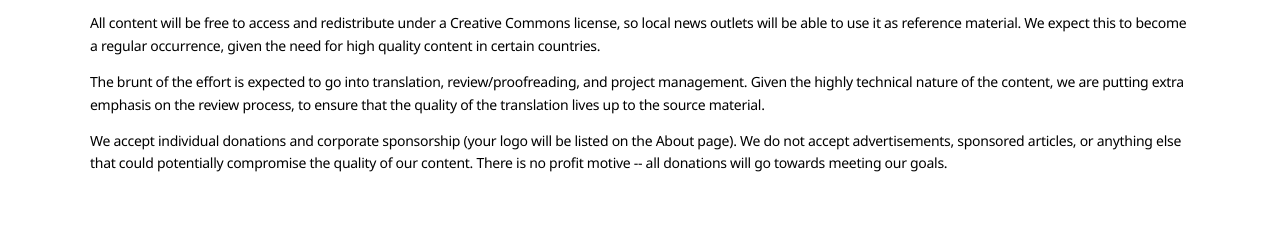
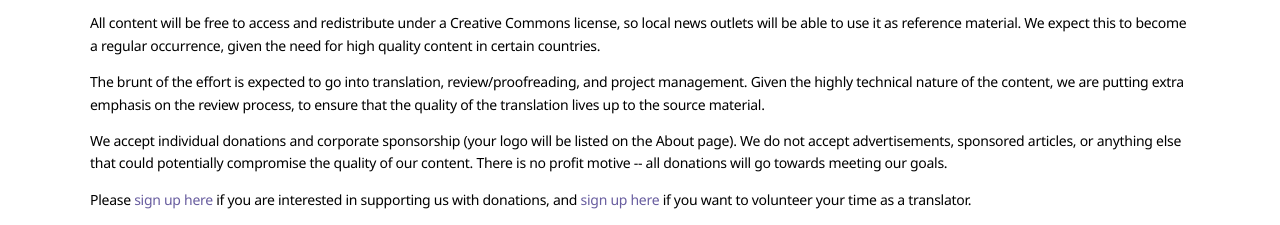
Before and after one commit to ReadingBitcoin/readingbitcoin-website, a Flask app: page /about/ in a window 1280 px wide. Shown: the part 628-853 px from the top of the page. Before the commit the page ends 800 px from the top, so only its background shows below. Run offline with Flask 2, Linux system fonts and the light colour scheme; some libraries are stand-ins or nearby versions.

Commit message:
Add donation and volunteer Google form to About page

```diff
--- a/readingbitcoin/templates/about.html
+++ b/readingbitcoin/templates/about.html
@@ -40,6 +40,10 @@
             We accept individual donations and corporate sponsorship (your logo will be listed on the About page). We do not accept advertisements, sponsored articles, or anything else that could potentially compromise the quality of our content. There is no profit motive -- all donations will go towards meeting our goals.
         </p>
 
+        <p>
+            Please <a href="https://goo.gl/forms/At2UdtZlBXO7O3g83">sign up here</a> if you are interested in supporting us with donations, and <a href="https://goo.gl/forms/1ip1SWHCmKpMeHCH2">sign up here</a> if you want to volunteer your time as a translator.
+        </p>
+
     </div>
 
 </div>
```
